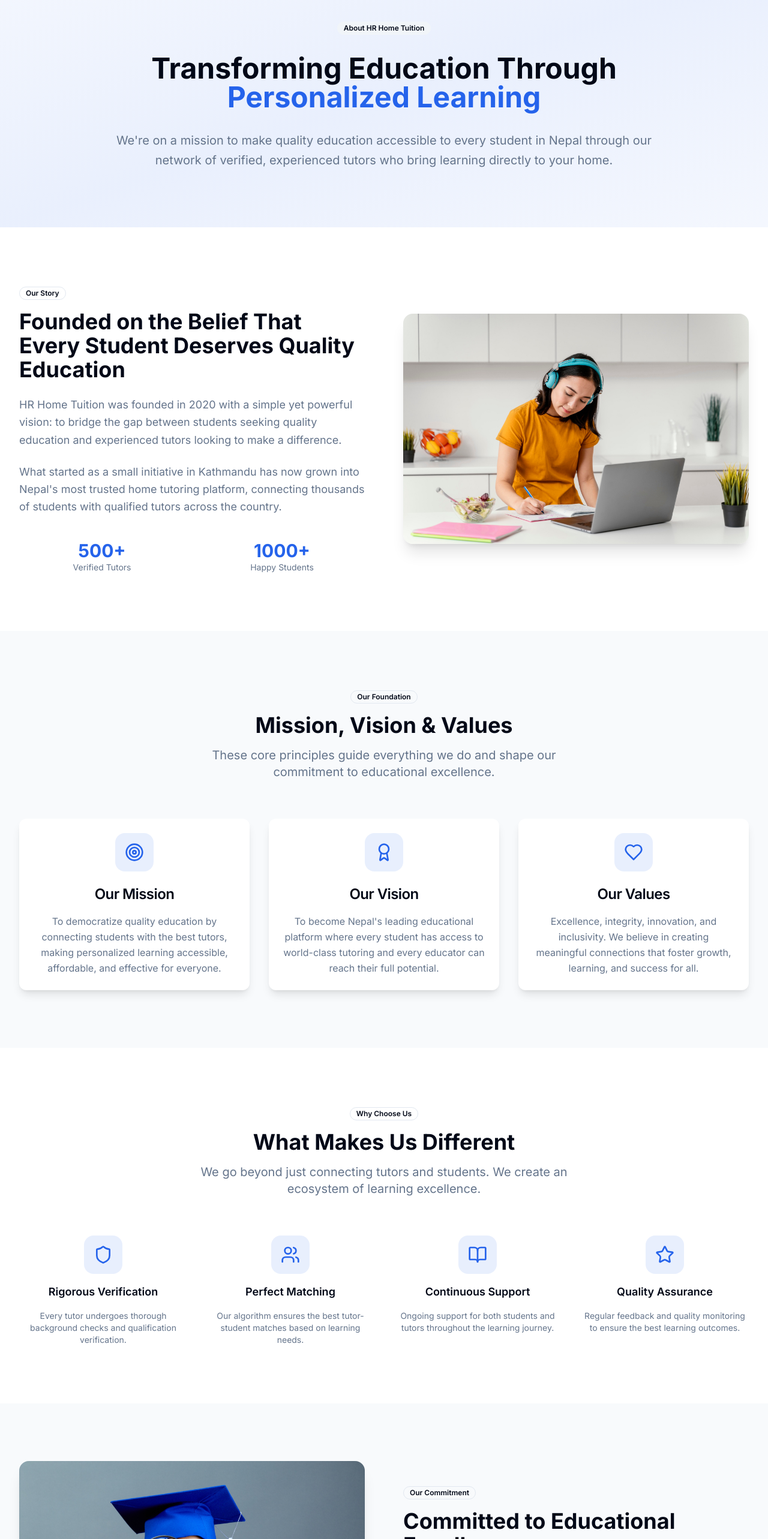
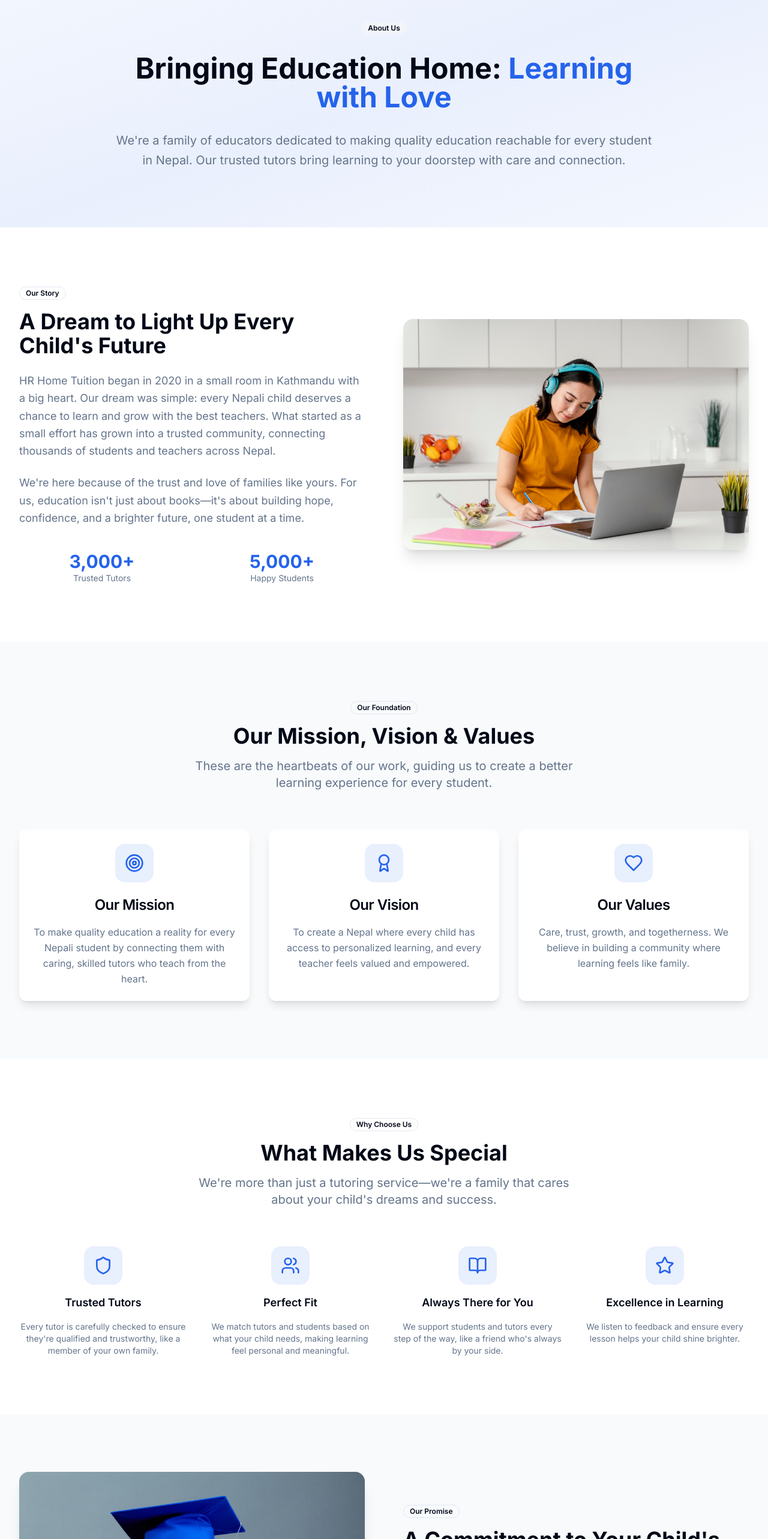
Before and after one commit to nishanneupane/hometution, a Next.js app: page /about in a window 1280 px wide. Shown: the part 180-2746 px from the top of the page at 60% size. Built offline with nearby package versions, Linux system fonts and the light colour scheme.

Commit message:
update : ui fix

```diff
--- a/app/about/page.tsx
+++ b/app/about/page.tsx
@@ -16,15 +16,13 @@ export default function AboutPage() {
         <div className="container">
           <div className="max-w-4xl mx-auto text-center space-y-8">
             <Badge variant="secondary" className="w-fit mx-auto">
-              About HR Home Tuition
+              About Us
             </Badge>
             <h1 className="text-4xl md:text-5xl font-bold leading-tight">
-              Transforming Education Through
-              <span className="text-primary"> Personalized Learning</span>
+              Bringing Education Home: <span className="text-primary">Learning with Love</span>
             </h1>
             <p className="text-xl text-muted-foreground leading-relaxed">
-              We're on a mission to make quality education accessible to every student in Nepal through our network of
-              verified, experienced tutors who bring learning directly to your home.
+              We&apos;re a family of educators dedicated to making quality education reachable for every student in Nepal. Our trusted tutors bring learning to your doorstep with care and connection.
             </p>
           </div>
         </div>
@@ -40,24 +38,22 @@ export default function AboutPage() {
                   Our Story
                 </Badge>
                 <h2 className="text-3xl md:text-4xl font-bold mb-6">
-                  Founded on the Belief That Every Student Deserves Quality Education
+                  A Dream to Light Up Every Child&apos;s Future
                 </h2>
               </div>
               <p className="text-lg text-muted-foreground leading-relaxed">
-                HR Home Tuition was founded in 2020 with a simple yet powerful vision: to bridge the gap between
-                students seeking quality education and experienced tutors looking to make a difference.
+                HR Home Tuition began in 2020 in a small room in Kathmandu with a big heart. Our dream was simple: every Nepali child deserves a chance to learn and grow with the best teachers. What started as a small effort has grown into a trusted community, connecting thousands of students and teachers across Nepal.
               </p>
               <p className="text-lg text-muted-foreground leading-relaxed">
-                What started as a small initiative in Kathmandu has now grown into Nepal's most trusted home tutoring
-                platform, connecting thousands of students with qualified tutors across the country.
+                We&apos;re here because of the trust and love of families like yours. For us, education isn&apos;t just about books—it&apos;s about building hope, confidence, and a brighter future, one student at a time.
               </p>
               <div className="grid grid-cols-2 gap-6 pt-4">
                 <div className="text-center">
-                  <div className="text-3xl font-bold text-primary">500+</div>
-                  <div className="text-sm text-muted-foreground">Verified Tutors</div>
+                  <div className="text-3xl font-bold text-primary">3,000+</div>
+                  <div className="text-sm text-muted-foreground">Trusted Tutors</div>
                 </div>
                 <div className="text-center">
-                  <div className="text-3xl font-bold text-primary">1000+</div>
+                  <div className="text-3xl font-bold text-primary">5,000+</div>
                   <div className="text-sm text-muted-foreground">Happy Students</div>
                 </div>
               </div>
@@ -65,7 +61,7 @@ export default function AboutPage() {
             <div className="relative">
               <img
                 src="/images/hero2.jpg"
-                alt="Students learning"
+                alt="Nepali students learning"
                 className="w-full h-auto rounded-2xl shadow-xl"
               />
             </div>
@@ -80,9 +76,9 @@ export default function AboutPage() {
             <Badge variant="outline" className="mb-4">
               Our Foundation
             </Badge>
-            <h2 className="text-3xl md:text-4xl font-bold mb-4">Mission, Vision & Values</h2>
+            <h2 className="text-3xl md:text-4xl font-bold mb-4">Our Mission, Vision & Values</h2>
             <p className="text-xl text-muted-foreground max-w-2xl mx-auto">
-              These core principles guide everything we do and shape our commitment to educational excellence.
+              These are the heartbeats of our work, guiding us to create a better learning experience for every student.
             </p>
           </div>
 
@@ -96,8 +92,7 @@ export default function AboutPage() {
               </CardHeader>
               <CardContent>
                 <CardDescription className="text-base leading-relaxed">
-                  To democratize quality education by connecting students with the best tutors, making personalized
-                  learning accessible, affordable, and effective for everyone.
+                  To make quality education a reality for every Nepali student by connecting them with caring, skilled tutors who teach from the heart.
                 </CardDescription>
               </CardContent>
             </Card>
@@ -111,8 +106,7 @@ export default function AboutPage() {
               </CardHeader>
               <CardContent>
                 <CardDescription className="text-base leading-relaxed">
-                  To become Nepal's leading educational platform where every student has access to world-class tutoring
-                  and every educator can reach their full potential.
+                  To create a Nepal where every child has access to personalized learning, and every teacher feels valued and empowered.
                 </CardDescription>
               </CardContent>
             </Card>
@@ -126,8 +120,7 @@ export default function AboutPage() {
               </CardHeader>
               <CardContent>
                 <CardDescription className="text-base leading-relaxed">
-                  Excellence, integrity, innovation, and inclusivity. We believe in creating meaningful connections that
-                  foster growth, learning, and success for all.
+                  Care, trust, growth, and togetherness. We believe in building a community where learning feels like family.
                 </CardDescription>
               </CardContent>
             </Card>
@@ -142,9 +135,9 @@ export default function AboutPage() {
             <Badge variant="outline" className="mb-4">
               Why Choose Us
             </Badge>
-            <h2 className="text-3xl md:text-4xl font-bold mb-4">What Makes Us Different</h2>
+            <h2 className="text-3xl md:text-4xl font-bold mb-4">What Makes Us Special</h2>
             <p className="text-xl text-muted-foreground max-w-2xl mx-auto">
-              We go beyond just connecting tutors and students. We create an ecosystem of learning excellence.
+              We&apos;re more than just a tutoring service—we&apos;re a family that cares about your child&apos;s dreams and success.
             </p>
           </div>
 
@@ -153,9 +146,9 @@ export default function AboutPage() {
               <div className="w-16 h-16 bg-primary/10 rounded-2xl flex items-center justify-center mx-auto">
                 <Shield className="h-8 w-8 text-primary" />
               </div>
-              <h3 className="text-lg font-semibold">Rigorous Verification</h3>
+              <h3 className="text-lg font-semibold">Trusted Tutors</h3>
               <p className="text-muted-foreground text-sm">
-                Every tutor undergoes thorough background checks and qualification verification.
+                Every tutor is carefully checked to ensure they&apos;re qualified and trustworthy, like a member of your own family.
               </p>
             </div>
 
@@ -163,9 +156,9 @@ export default function AboutPage() {
               <div className="w-16 h-16 bg-primary/10 rounded-2xl flex items-center justify-center mx-auto">
                 <Users className="h-8 w-8 text-primary" />
               </div>
-              <h3 className="text-lg font-semibold">Perfect Matching</h3>
+              <h3 className="text-lg font-semibold">Perfect Fit</h3>
               <p className="text-muted-foreground text-sm">
-                Our algorithm ensures the best tutor-student matches based on learning needs.
+                We match tutors and students based on what your child needs, making learning feel personal and meaningful.
               </p>
             </div>
 
@@ -173,9 +166,9 @@ export default function AboutPage() {
               <div className="w-16 h-16 bg-primary/10 rounded-2xl flex items-center justify-center mx-auto">
                 <BookOpen className="h-8 w-8 text-primary" />
               </div>
-              <h3 className="text-lg font-semibold">Continuous Support</h3>
+              <h3 className="text-lg font-semibold">Always There for You</h3>
               <p className="text-muted-foreground text-sm">
-                Ongoing support for both students and tutors throughout the learning journey.
+                We support students and tutors every step of the way, like a friend who&apos;s always by your side.
               </p>
             </div>
 
@@ -183,9 +176,9 @@ export default function AboutPage() {
               <div className="w-16 h-16 bg-primary/10 rounded-2xl flex items-center justify-center mx-auto">
                 <Star className="h-8 w-8 text-primary" />
               </div>
-              <h3 className="text-lg font-semibold">Quality Assurance</h3>
+              <h3 className="text-lg font-semibold">Excellence in Learning</h3>
               <p className="text-muted-foreground text-sm">
-                Regular feedback and quality monitoring to ensure the best learning outcomes.
+                We listen to feedback and ensure every lesson helps your child shine brighter.
               </p>
             </div>
           </div>
@@ -199,51 +192,51 @@ export default function AboutPage() {
             <div className="relative">
               <img
                 src="/images/hero3.jpg"
-                alt="Quality education commitment"
+                alt="Students and tutors together"
                 className="w-full h-auto rounded-2xl shadow-xl"
               />
             </div>
             <div className="space-y-6">
               <div>
                 <Badge variant="outline" className="mb-4">
-                  Our Commitment
+                  Our Promise
                 </Badge>
-                <h2 className="text-3xl md:text-4xl font-bold mb-6">Committed to Educational Excellence</h2>
+                <h2 className="text-3xl md:text-4xl font-bold mb-6">A Commitment to Your Child&apos;s Success</h2>
               </div>
               <div className="space-y-4">
                 <div className="flex items-start space-x-3">
                   <CheckCircle className="h-6 w-6 text-primary mt-0.5 flex-shrink-0" />
                   <div>
-                    <h4 className="font-semibold mb-1">Quality First</h4>
+                    <h4 className="font-semibold mb-1">Quality You Can Trust</h4>
                     <p className="text-muted-foreground">
-                      We never compromise on the quality of education and tutoring services we provide.
+                      We pour our hearts into ensuring every lesson is meaningful and effective.
                     </p>
                   </div>
                 </div>
                 <div className="flex items-start space-x-3">
                   <CheckCircle className="h-6 w-6 text-primary mt-0.5 flex-shrink-0" />
                   <div>
-                    <h4 className="font-semibold mb-1">Student Success</h4>
+                    <h4 className="font-semibold mb-1">Your Child First</h4>
                     <p className="text-muted-foreground">
-                      Every decision we make is centered around improving student learning outcomes.
+                      Every step we take is to help your child grow with confidence and joy.
                     </p>
                   </div>
                 </div>
                 <div className="flex items-start space-x-3">
                   <CheckCircle className="h-6 w-6 text-primary mt-0.5 flex-shrink-0" />
                   <div>
-                    <h4 className="font-semibold mb-1">Continuous Innovation</h4>
+                    <h4 className="font-semibold mb-1">Always Improving</h4>
                     <p className="text-muted-foreground">
-                      We constantly evolve our platform to meet the changing needs of modern education.
+                      We keep finding better ways to make learning exciting and relevant for today&apos;s world.
                     </p>
                   </div>
                 </div>
                 <div className="flex items-start space-x-3">
                   <CheckCircle className="h-6 w-6 text-primary mt-0.5 flex-shrink-0" />
                   <div>
-                    <h4 className="font-semibold mb-1">Community Impact</h4>
+                    <h4 className="font-semibold mb-1">Building Our Community</h4>
                     <p className="text-muted-foreground">
-                      We're building a stronger educational community across Nepal, one student at a time.
+                      Together, we&apos;re creating a stronger, more educated Nepal, one child at a time.
                     </p>
                   </div>
                 </div>
@@ -257,15 +250,14 @@ export default function AboutPage() {
       <section className="section-padding gradient-bg text-white">
         <div className="container text-center">
           <div className="max-w-3xl mx-auto space-y-8">
-            <h2 className="text-3xl md:text-4xl font-bold">Join Our Educational Community</h2>
+            <h2 className="text-3xl md:text-4xl font-bold">Join Our Learning Family</h2>
             <p className="text-xl opacity-90">
-              Whether you're a student seeking quality education or a tutor looking to make a difference, we're here to
-              support your journey.
+              Whether you&apos;re a student dreaming big or a teacher ready to inspire, we&apos;re here to walk this journey with you.
             </p>
             <div className="flex flex-col sm:flex-row gap-4 justify-center">
               <Link href="/student">
                 <Button size="lg" variant="secondary" className="w-full sm:w-auto h-12 px-8">
-                  Find a Tutor
+                  Find Your Tutor
                 </Button>
               </Link>
               <Link href="/teacher">
--- a/app/auth/register/page.tsx
+++ b/app/auth/register/page.tsx
@@ -73,7 +73,7 @@ export default function RegisterPage() {
 
               <div className="space-y-2">
                 <Label htmlFor="phone">Phone Number</Label>
-                <Input id="phone" type="tel" placeholder="+977 980-1234567" required className="h-11" />
+                <Input id="phone" type="tel" placeholder="+977 980-2060275" required className="h-11" />
               </div>
 
               <div className="space-y-2">
--- a/app/contact/page.tsx
+++ b/app/contact/page.tsx
@@ -63,7 +63,7 @@ export default function ContactPage() {
               </CardHeader>
               <CardContent>
                 <p className="text-muted-foreground mb-2">Mon-Fri 9AM-6PM</p>
-                <p className="font-semibold">+977 980-1234567</p>
+                <p className="font-semibold">+977 980-2060275</p>
               </CardContent>
             </Card>
 
@@ -140,7 +140,7 @@ export default function ContactPage() {
 
                 <div>
                   <label className="text-sm font-medium mb-2 block">Phone Number</label>
-                  <Input type="tel" placeholder="+977 980-1234567" />
+                  <Input type="tel" placeholder="+977 980-2060275" />
                 </div>
 
                 <div>
@@ -216,7 +216,7 @@ export default function ContactPage() {
                     </div>
                     <div>
                       <p className="font-semibold">Support Hotline</p>
-                      <p className="text-sm text-muted-foreground">+977 980-1234567</p>
+                      <p className="text-sm text-muted-foreground">+977 980-2060275</p>
                     </div>
                   </div>
                   <div className="flex items-center space-x-3">
--- a/components/layout/footer.tsx
+++ b/components/layout/footer.tsx
@@ -2,6 +2,7 @@ import Link from "next/link"
 import { Button } from "@/components/ui/button"
 import { Input } from "@/components/ui/input"
 import { GraduationCap, Phone, Mail, MapPin, Facebook, Twitter, Instagram, Linkedin } from "lucide-react"
+import Image from "next/image"
 
 export function Footer() {
   return (
@@ -11,15 +12,19 @@ export function Footer() {
         <div className="grid grid-cols-1 md:grid-cols-2 lg:grid-cols-4 gap-8">
           {/* Company Info */}
           <div className="space-y-4">
-            <div className="flex items-center space-x-3">
-              <div className="p-2 bg-primary rounded-xl">
-                <GraduationCap className="h-6 w-6 text-white" />
+            <Link href="/" className="flex items-center space-x-3">
+              <Image
+                src="/images/hrlogo.png"
+                alt="HR Home Tuition Logo"
+                width={60}
+                height={60}
+                className="rounded-xl"
+              />
+              <div>
+                <span className="text-xl font-bold text-background">HR Home Tuition</span>
+                <p className="text-xs text-background">हाम्रो पनि राम्रो पनि</p>
               </div>
-              <div>
-                <span className="text-xl font-bold">HR Home Tuition</span>
-                <p className="text-xs text-slate-400">Quality Education at Home</p>
-              </div>
-            </div>
+            </Link>
             <p className="text-slate-400 text-sm leading-relaxed">
               Nepal's most trusted home tutoring platform. Connecting students with qualified tutors across Kathmandu
               Valley for personalized learning experiences.
@@ -104,7 +109,7 @@ export function Footer() {
               </div>
               <div className="flex items-center space-x-3">
                 <Phone className="h-4 w-4 text-primary flex-shrink-0" />
-                <span className="text-slate-400">+977 980-1234567</span>
+                <span className="text-slate-400">+977 980-2060275</span>
               </div>
               <div className="flex items-center space-x-3">
                 <Mail className="h-4 w-4 text-primary flex-shrink-0" />
--- a/components/layout/navbar.tsx
+++ b/components/layout/navbar.tsx
@@ -33,7 +33,7 @@ export function Navbar() {
             </div>
             <div className="flex items-center gap-2">
               <Phone className="h-4 w-4" />
-              <span>+977 980-1234567</span>
+              <span>+977 980-2060275</span>
             </div>
             <div className="flex items-center gap-2">
               <Mail className="h-4 w-4" />
```
